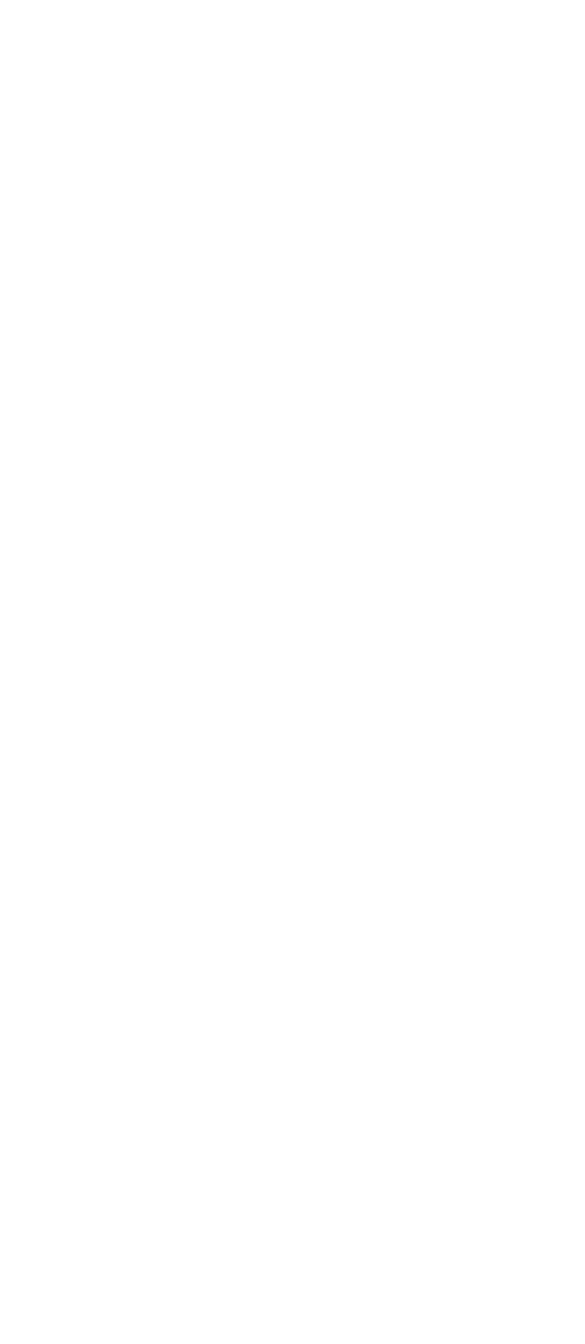
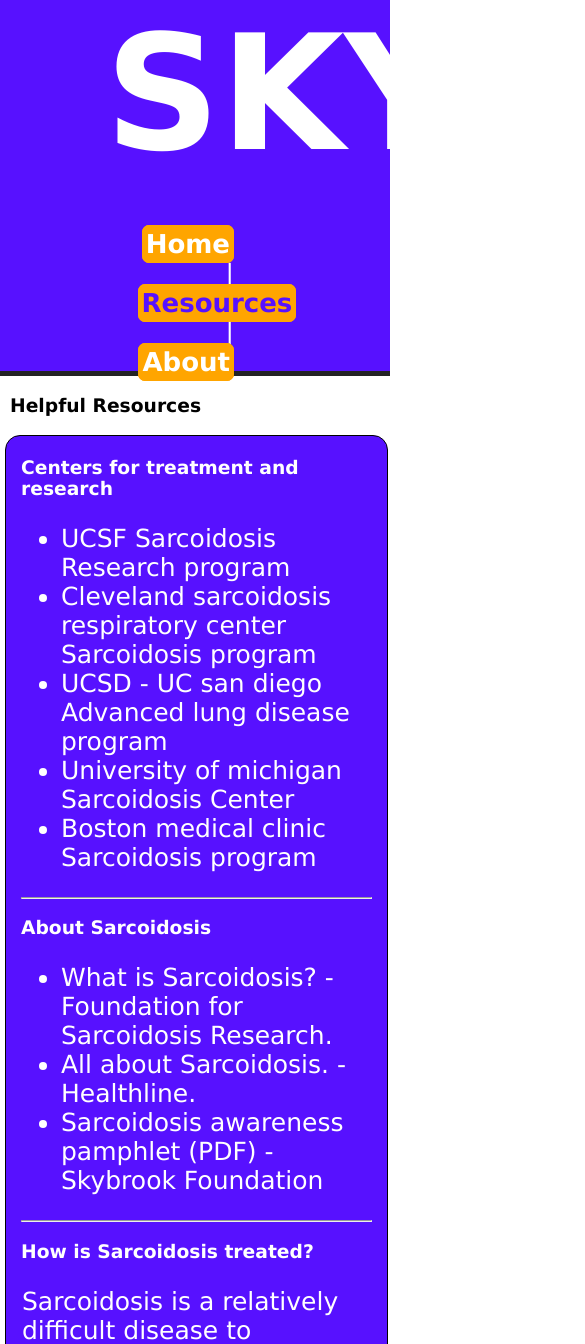
Before and after one commit to dwm0816/skybrook, a plain HTML site: page mobile/resources.html in a window 390 px wide. Shown: the top 1344 px of the page, 585 px wide, since content can reach past the window. Before the commit the page ends 844 px from the top, so only its background shows below. Drawn offline with nearby package versions, Linux system fonts and the light colour scheme.

Commit message:
First mobile prototype

```diff
--- a/mobile/about.html
+++ b/mobile/about.html
@@ -0,0 +1,31 @@
+<!DOCTYPE html>
+<html>
+<head>
+  <meta charset="utf-8">
+  <link href="css/styles.css" rel="stylesheet">
+  <title="Skybrook Foundation">
+  <script src="https://ajax.googleapis.com/ajax/libs/jquery/3.3.1/jquery.min.js"></script>
+
+</head>
+<body id="core">
+<!-- content body -->
+  <div class="content">
+    <div class="cell">
+      <h3 class="welcomeText">About the organization</h3>
+      <div class="contentBox">
+        <p class="contentCell">
+            The Skybrook foundation for sarcoidosis awareness is a small organization dedicated to raising awareness for sarcoidosis, and help victims of sarcoidosis and their families with the potential fallout of the disease.
+            <br><br>The foundation was founded in spring of 2017 by cofounders Jeffery Dupuy, a long time sufferer of Sarcoidosis, David McKissick and Phillip Lambert.
+            <br><br>
+            The foundation was ultimately formed with the goal of global education and awareness of the disease thru long term awareness campaigns across the globe. As of now we are planning a campaign for schools across the country
+            distributing materials teaching the basics of Sarcoidosis, how to spot it, and how it is treated.
+            <br><br><hr>
+            If you would like to donate your time or equipment, contact us at donations@skybrookfoundation.org
+      </p>
+      </div>
+    </div>
+  </div> <!--content end-->
+
+</body>
+<!-- llamas -->
+<script src="jsjq/app.js"></script>
--- a/mobile/css/styles.css
+++ b/mobile/css/styles.css
@@ -0,0 +1,123 @@
+body{
+  margin:0 !important;
+  background-color:white;
+  padding:0 !important;
+  font-family: Verdana,Arial,Helvetica;
+}
+
+/* header */
+.header{
+  height:44vh;
+  width:100vw;
+  background-color:rgb(87,17,255);
+  margin:0 !important;
+  border-bottom:5px solid rgb(35,35,35);
+  padding: 0 !important;
+
+}
+
+#headtext{
+  font-size:10em;
+  margin:0;
+  color:#fff;
+  padding-left: 100px;
+}
+
+.logohead{
+  width:20vw;
+  height:10vh;
+  padding-top:0px !important;
+  padding-left:5px;
+
+}
+#menuHeader{
+  margin:0;
+}
+
+.menu{
+  width:35vw;
+  height:10vh;
+  color:#fff;
+  text-align: right;
+  font-size: 0.9em;
+  padding-left: 25vw;
+}
+
+#subBar{
+  height: 10vh;
+  width: 100vw;
+  background-color: green;
+}
+/* end header */
+.content{
+  color:white;
+  display:flex;
+  padding-left: 5px;
+  padding-right: 2px;
+  padding-bottom: 15px;
+
+}
+.cell{
+  width: 100%
+}
+.welcomeText{
+  padding-left: 5px;
+  color: black !important;
+}
+.contentBox{
+  background-color:rgb(87,17,255);
+  color:white;
+  border-radius:15px;
+  padding-left: 15px;
+  padding-right: 15px;
+  padding-top: 2px;
+  padding-bottom:2px;
+  border:solid rgb(0, 0, 0) 1.5px;
+}
+.contentCell{
+  padding-left:1px;
+  font-size: 25px;
+}
+.bolded{
+  font-weight: bold;
+  font-size: 25px;
+}
+a:link{
+  color:#fff;
+}
+a:visited{
+  color:#fff;
+}
+a:focus{
+  color:#FAA019;
+}
+a:active{
+  color:orange;
+}
+a:hover{
+  color:orange;
+  cursor: pointer;
+}
+.currentLink{
+  color:rgb(87,17,255)!important;
+
+}
+#menulist{
+  padding-top: 120px;
+  font-size: 25px;
+}
+a{
+  text-decoration: none;
+}
+.mobileList{
+  font-size: 25px;
+}
+#menuitem{
+  font-weight:bold;
+  font-weight:1em;
+  border: solid orange 1px;
+  border-radius: 7px;
+  padding: 3px;
+  background-color: orange;
+  font-size: 26px;
+}
--- a/mobile/jsjq/app.js
+++ b/mobile/jsjq/app.js
@@ -0,0 +1,27 @@
+$(document).ready(function() {
+    $("[href]").each(function() {
+        if (this.href == window.location.href) {
+            $(this).addClass("currentLink");
+        }
+    });
+});
+
+$('#core').prepend('<div class="header">')
+$('.header').append('<div class="logohead">')
+$('.logohead').append('<a href="index.html"><h1 id="headtext">SKYBROOK</h1></a>')
+$('.header').append('</div>')
+$('.header').append('<div id="spacer"></div>')
+
+$('.header').append('<div class="menu">')
+$('.menu').append('<div class="mainmenu">')
+$('.mainmenu').append('<ul id="menulist">')
+$('#menulist').append('<x id="menuitem"><a href="index.html">Home</a>','</x>')
+$('#menulist').append(' | ')
+$('#menulist').append('<x id="menuitem"><a href="resources.html">Resources</a>','</x>')
+$('#menulist').append(' | ')
+$('#menulist').append('<x id="menuitem"><a href="about.html">About</a>','</x>')
+$('.mainmenu').append('</ul>')
+$('.menu').append('</div>')
+$('.header').append('</div>')
+
+// End of Header
--- a/mobile/resources.html
+++ b/mobile/resources.html
@@ -0,0 +1,42 @@
+<!DOCTYPE html>
+<html>
+<head>
+  <meta charset="utf-8">
+  <link href="css/styles.css" rel="stylesheet">
+  <title="skybrook foundation">
+  <script src="https://ajax.googleapis.com/ajax/libs/jquery/3.3.1/jquery.min.js"></script>
+</head>
+<body id="core">
+<!-- content body -->
+  <div class="content">
+    <div class="cell">
+      <h3 class="welcomeText">Helpful Resources</h3>
+      <div class="contentBox">
+        <h3>Centers for treatment and research</h3>
+        <ul class="mobileList">
+          <li><a href="http://sarcoidosis.ucsf.edu/" class=listLink>UCSF Sarcoidosis Research program</a></li>
+          <li><a href="https://my.clevelandclinic.org/departments/respiratory/depts/sarcoidosis" class=listLink>Cleveland sarcoidosis respiratory center Sarcoidosis program</a></li>
+          <li><a href="https://health.ucsd.edu/specialties/pulmonary/advanced-lung-disease/pages/sarcoidosis.aspx" class=listLink>UCSD - UC san diego Advanced lung disease program</a></li>
+          <li><a href="http://www.uofmhealth.org/conditions-treatments/pulmonary/sarcoidosis" class=listLink>University of michigan Sarcoidosis Center</a></li>
+          <li><a href="https://www.bmc.org/sarcoidosis" class=listLink>Boston medical clinic Sarcoidosis program</a></li>
+        </ul>
+        <hr>
+        <h3>About Sarcoidosis</h3>
+        <ul class="mobileList">
+          <li><a href="https://www.stopsarcoidosis.org/what-is-sarcoidosis/" class=listLink>What is Sarcoidosis? - Foundation for Sarcoidosis Research.</a></li>
+          <li><a href="https://www.healthline.com/health/sarcoidosis#overview1" class=listLink>All about Sarcoidosis. - Healthline.</a></li>
+          <li><a href="../resources/pamphlet.pdf" class=listLink>Sarcoidosis awareness pamphlet (PDF) - Skybrook Foundation</a></li>
+        </ul>
+        <hr>
+        <h3>How is Sarcoidosis treated?</h3>
+        <p class="contentCell">Sarcoidosis is a relatively difficult disease to diagnose, and as such, has less than ideal treatments as of right now. The most common treatments for Sarcoidosis consist of the following: Administration of various medications such as Immunosuppressants including Methetrexate, Hydroxychloroquine and Azathioprene, TNF-Alpha Inhibitors and Corticosteroids.
+          Surgery and radiation on affected tissue is still practiced mostly in the US and UK regions with controversial levels of success.</p>
+        <hr>
+        <h3>I believe I may have Sarcoidosis? What do I do?</h3>
+        <p class="contentCell">The first step is to schedule an appointment with your doctor. In most cases testing will include things such as a chest X-Ray, Bloodwork, Examinations of your skin (Searching for bumps and lesions), A lymphatic examination, Lung function tests and, in more complete exams, a biopsy wherein your doctor will take a small snippet of flesh from inside your lung for testing. As well as all of these, PET Scans and internal 3D imaging may be used to complete the diagnosis.</p>
+
+    </div>
+  </div><!--content-->
+
+</body>
+<script src="jsjq/app.js"></script>
```
Also changed, not shown: mobile/index.html (+28 -1 lines).
